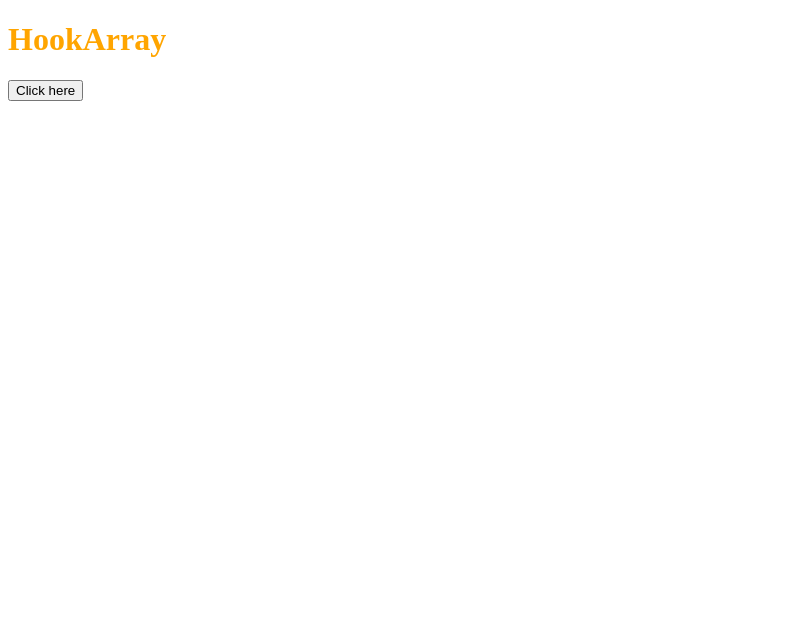
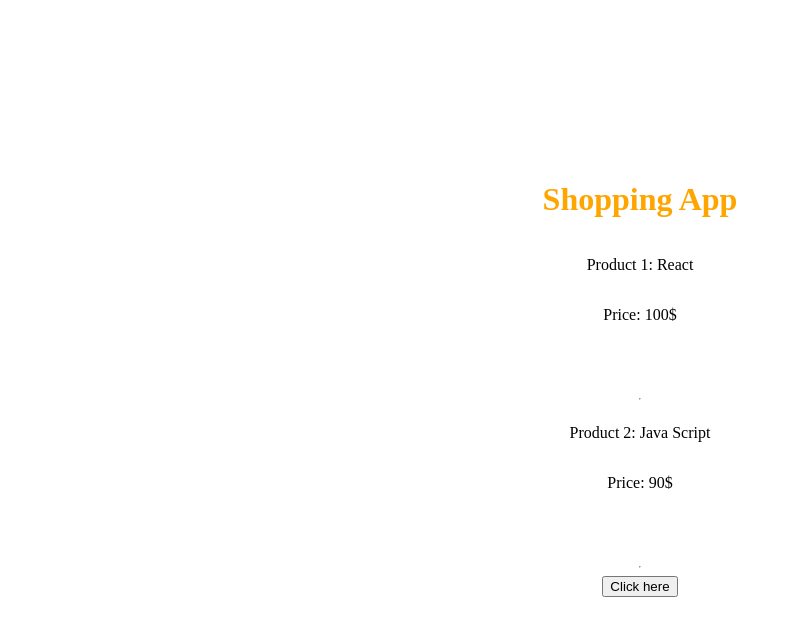
Before and after one commit to sabasaber/React-course, a React (Create React App) app: page / in a window 1280 px wide. Shown: the top 636 px of the page, without its empty margins (0-791 px from the left). Built offline with nearby package versions, Linux system fonts and the light colour scheme.

Commit message:
app.css file imported and used

```diff
--- a/src/App.js
+++ b/src/App.js
@@ -1,12 +1,27 @@
+import Product from './components/Product/Product';
 import React from 'react';
-import HookArray from './components/HookArray/HookArray';
-const App = () => {
 
-    return (<div>
-                <h1 style={{ color: 'orange' }}>HookArray</h1>
-                 <HookArray/>
+import './app.css'
+class App extends React.Component{
+
+    state = {
+        Products:[
+            {num:"1", title:"React" , price:"100$"},
+            {num:"2", title:"Java Script" , price:"90$"},
+        ],
+    }
+
+    render(){
+        return (
+            <div className="container">
+              <h1 style={{ color: 'orange' }}>Shopping App</h1>
+              {this.state.Products.map((product)=>{
+                  return <Product num={product.num} name={product.title} price={product.price} />;
+                })}
+                <button className="product">Click here</button>
             </div>
-            );
+
+        );
+    }
 }
-
 export default App;
```
